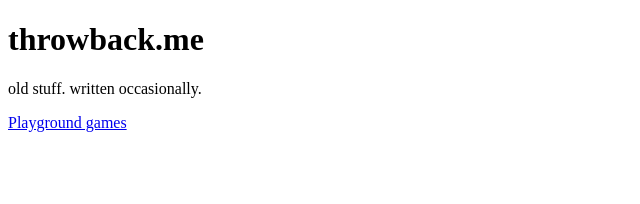
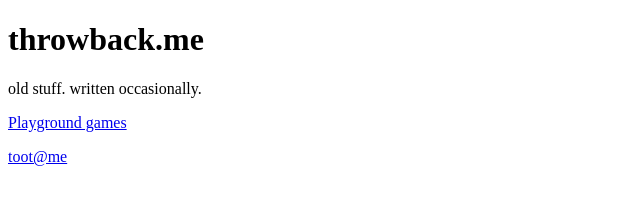
Before and after one commit to thecosas/throwback.me, a plain HTML site: page index.html in a window 1280 px wide. Shown: the full height of the page, 0-640 px from the left. Drawn offline with Linux system fonts and the light colour scheme.

Commit message:
added mastodon link for verification

```diff
--- a/index.html
+++ b/index.html
@@ -5,5 +5,6 @@
 <h1>throwback.me</h1>
 <p>old stuff. written occasionally.</p>
 <p><a href="/playground_games.html">Playground games</a></p>
+<p><a rel=“me” href=“https://mastodon.cloud/@thecosas”>toot@me</a></p>
 </body>
 </html>
```
